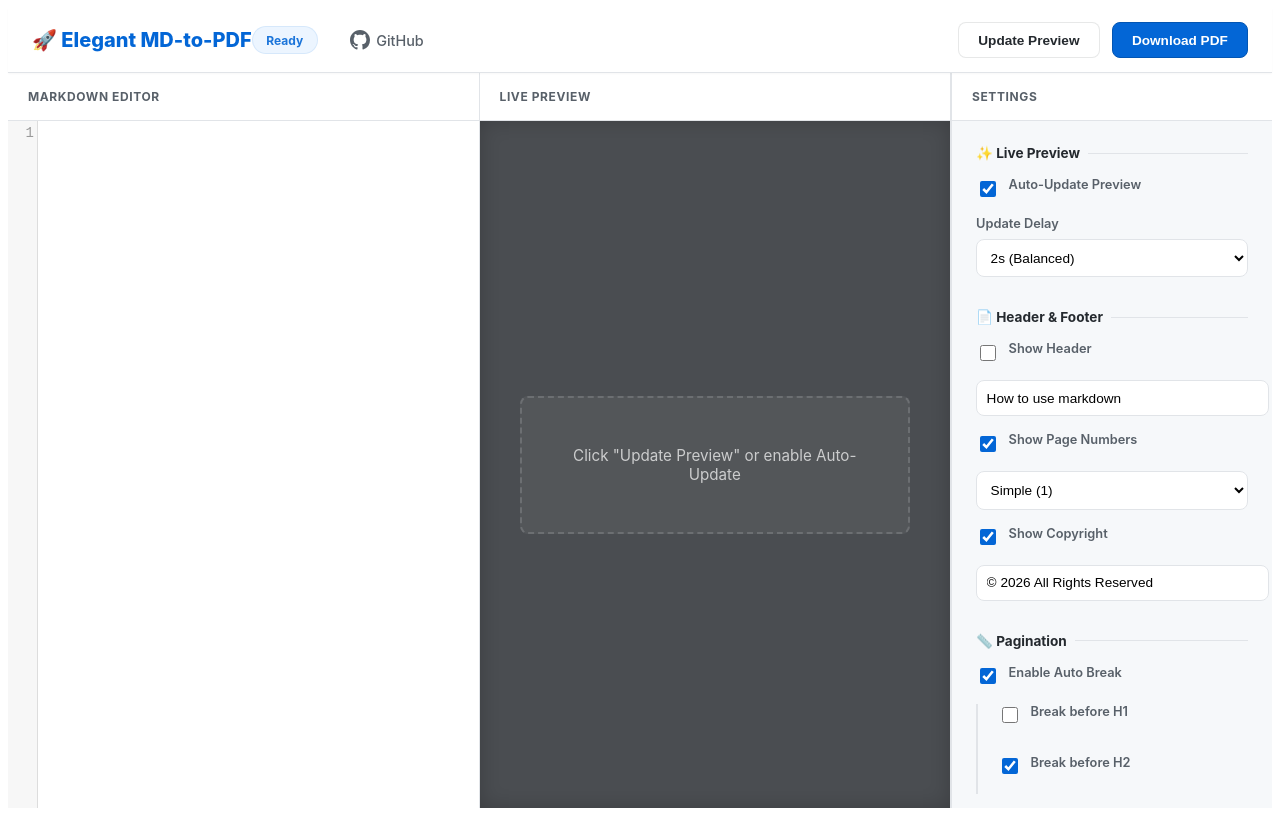
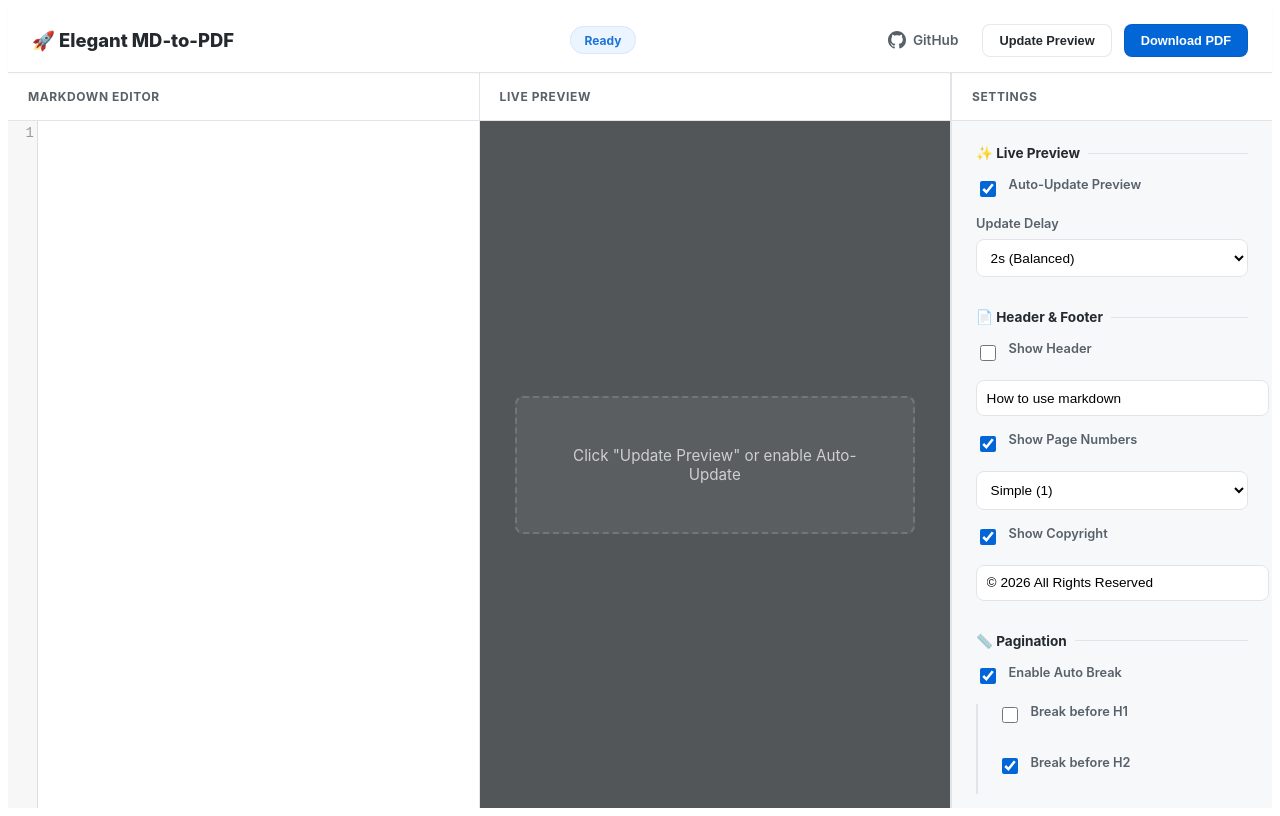
Before and after one commit to Benedict-CS/Markdown-to-PDF, a website: page public/index.html in a window 1280 px wide. Drawn offline with nearby package versions, Linux system fonts and the light colour scheme; no server answers.

Commit message:
ux: restructure header, fix nested preview boxes, and add example restore button

```diff
--- a/public/app.js
+++ b/public/app.js
@@ -26,9 +26,9 @@
     const breakH1 = document.getElementById('break-h1');
     const breakH2 = document.getElementById('break-h2');
 
-    // Auto-Update Controls
     const autoUpdateToggle = document.getElementById('auto-update');
     const updateDelaySelect = document.getElementById('update-delay');
+    const loadExampleBtn = document.getElementById('load-example-btn');
 
     let debounceTimer = null;
 
@@ -49,6 +49,13 @@
     }
 
     loadExample();
+
+    // Re-load example on button click
+    loadExampleBtn.addEventListener('click', () => {
+        if (confirm('This will replace your current content with the example. Continue?')) {
+            loadExample();
+        }
+    });
 
     /**
      * Common function to call the conversion API
--- a/public/index.html
+++ b/public/index.html
@@ -12,17 +12,23 @@
 </head>
 <body>
     <header class="app-header">
-        <div class="logo">🚀 Elegant MD-to-PDF</div>
-        <div id="status-message" class="status-pill">Ready</div>
-        <div class="header-links">
+        <div class="header-left">
+            <div class="logo">🚀 Elegant MD-to-PDF</div>
+        </div>
+
+        <div class="header-center">
+            <div id="status-message" class="status-pill">Ready</div>
+        </div>
+
+        <div class="header-right">
             <a href="https://github.com/Benedict-CS/Markdown-to-PDF" target="_blank" class="github-link">
-                <svg height="20" viewBox="0 0 16 16" width="20"><path fill="currentColor" d="M8 0C3.58 0 0 3.58 0 8c0 3.54 2.29 6.53 5.47 7.59.4.07.55-.17.55-.38 0-.19-.01-.82-.01-1.49-2.01.37-2.53-.49-2.69-.94-.09-.23-.48-.94-.82-1.13-.28-.15-.68-.52-.01-.53.63-.01 1.08.58 1.23.82.72 1.21 1.87.87 2.33.66.07-.52.28-.87.51-1.07-1.78-.2-3.64-.89-3.64-3.95 0-.87.31-1.59.82-2.15-.08-.2-.36-1.02.08-2.12 0 0 .67-.21 2.2.82.64-.18 1.32-.27 2-.27.68 0 1.36.09 2 .27 1.53-1.04 2.2-.82 2.2-.82.44 1.1.16 1.92.08 2.12.51.56.82 1.27.82 2.15 0 3.07-1.87 3.75-3.65 3.95.29.25.54.73.54 1.48 0 1.07-.01 1.93-.01 2.2 0 .21.15.46.55.38A8.013 8.013 0 0016 8c0-4.42-3.58-8-8-8z"></path></svg>
+                <svg height="18" viewBox="0 0 16 16" width="18"><path fill="currentColor" d="M8 0C3.58 0 0 3.58 0 8c0 3.54 2.29 6.53 5.47 7.59.4.07.55-.17.55-.38 0-.19-.01-.82-.01-1.49-2.01.37-2.53-.49-2.69-.94-.09-.23-.48-.94-.82-1.13-.28-.15-.68-.52-.01-.53.63-.01 1.08.58 1.23.82.72 1.21 1.87.87 2.33.66.07-.52.28-.87.51-1.07-1.78-.2-3.64-.89-3.64-3.95 0-.87.31-1.59.82-2.15-.08-.2-.36-1.02.08-2.12 0 0 .67-.21 2.2.82.64-.18 1.32-.27 2-.27.68 0 1.36.09 2 .27 1.53-1.04 2.2-.82 2.2-.82.44 1.1.16 1.92.08 2.12.51.56.82 1.27.82 2.15 0 3.07-1.87 3.75-3.65 3.95.29.25.54.73.54 1.48 0 1.07-.01 1.93-.01 2.2 0 .21.15.46.55.38A8.013 8.013 0 0016 8c0-4.42-3.58-8-8-8z"></path></svg>
                 GitHub
             </a>
-        </div>
-        <div class="actions">
-            <button id="preview-btn" class="btn-secondary">Update Preview</button>
-            <button id="convert-btn" class="btn-primary">Download PDF</button>
+            <div class="actions">
+                <button id="preview-btn" class="btn-secondary">Update Preview</button>
+                <button id="convert-btn" class="btn-primary">Download PDF</button>
+            </div>
         </div>
     </header>
 
@@ -119,6 +125,7 @@
                 <div class="tips-box">
                     <p><strong>Manual Page Break:</strong> Use <code>&lt;div class="page-break"&gt;&lt;/div&gt;</code> to force a new page.</p>
                     <p><strong>Columns:</strong> Use <code>flex-container</code> and <code>flex-item</code> classes for side-by-side layout.</p>
+                    <button id="load-example-btn" class="btn-secondary" style="width: 100%; margin-top: 10px; font-size: 0.75rem; padding: 0.4rem;">Load Example Content</button>
                 </div>
             </div>
         </section>
--- a/public/ui.css
+++ b/public/ui.css
@@ -34,20 +34,32 @@
     z-index: 1000;
 }
 
+.header-left, .header-right {
+    flex: 1;
+    display: flex;
+    align-items: center;
+}
+
+.header-center {
+    flex: 2;
+    display: flex;
+    justify-content: center;
+    align-items: center;
+}
+
+.header-right {
+    justify-content: flex-end;
+    gap: 1.5rem;
+}
+
 .logo {
-    font-size: 1.25rem;
+    font-size: 1.15rem;
     font-weight: 800;
     display: flex;
     align-items: center;
     gap: 0.6rem;
-    color: var(--accent-color);
-}
-
-.header-links {
-    display: flex;
-    align-items: center;
-    margin-left: 2rem;
-    flex: 1;
+    color: var(--text-main);
+    white-space: nowrap;
 }
 
 .github-link {
@@ -56,9 +68,10 @@
     gap: 0.4rem;
     color: var(--text-muted);
     text-decoration: none;
-    font-size: 0.9rem;
-    font-weight: 500;
+    font-size: 0.85rem;
+    font-weight: 600;
     transition: color 0.2s;
+    white-space: nowrap;
 }
 
 .github-link:hover {
@@ -72,23 +85,22 @@
 
 .btn-primary, .btn-secondary {
     border: 1px solid rgba(27,31,35,0.1);
-    padding: 0.6rem 1.2rem;
+    padding: 0.5rem 1rem;
     border-radius: var(--radius);
     font-weight: 600;
     cursor: pointer;
-    font-size: 0.85rem;
+    font-size: 0.8rem;
     transition: all 0.2s cubic-bezier(0.3, 0, 0.5, 1);
+    white-space: nowrap;
 }
 
 .btn-primary {
     background-color: var(--accent-color);
     color: #fff;
-    border-color: var(--accent-hover);
 }
 .btn-primary:hover {
     background-color: var(--accent-hover);
     transform: translateY(-1px);
-    box-shadow: 0 4px 12px rgba(0,0,0,0.1);
 }
 
 .btn-secondary {
@@ -97,7 +109,6 @@
 }
 .btn-secondary:hover {
     background-color: var(--bg-light);
-    border-color: var(--border-color);
 }
 
 /* Layout Container */
@@ -164,19 +175,18 @@
 
 /* Preview Panel & Container */
 .preview-panel {
-    background-color: #333639;
+    background-color: #525659; /* Match common browser PDF viewer background */
 }
 
 #preview-container {
     flex: 1;
-    background-color: #4a4d51; /* Professional charcoal background */
+    background-color: transparent;
     display: flex;
     justify-content: center;
     align-items: center;
     position: relative;
-    padding: 2.5rem;
+    padding: 0; /* Remove padding to avoid nested box look */
     overflow: hidden;
-    box-shadow: inset 0 0 20px rgba(0,0,0,0.2);
 }
 
 .preview-placeholder {
@@ -193,10 +203,8 @@
 #pdf-preview {
     width: 100%;
     height: 100%;
-    border: 1px solid rgba(0,0,0,0.2);
-    border-radius: 2px;
-    background-color: #fff;
-    box-shadow: 0 20px 50px rgba(0,0,0,0.4);
+    border: none;
+    background-color: transparent;
     opacity: 0;
     transition: opacity 0.4s ease-out;
 }
```
